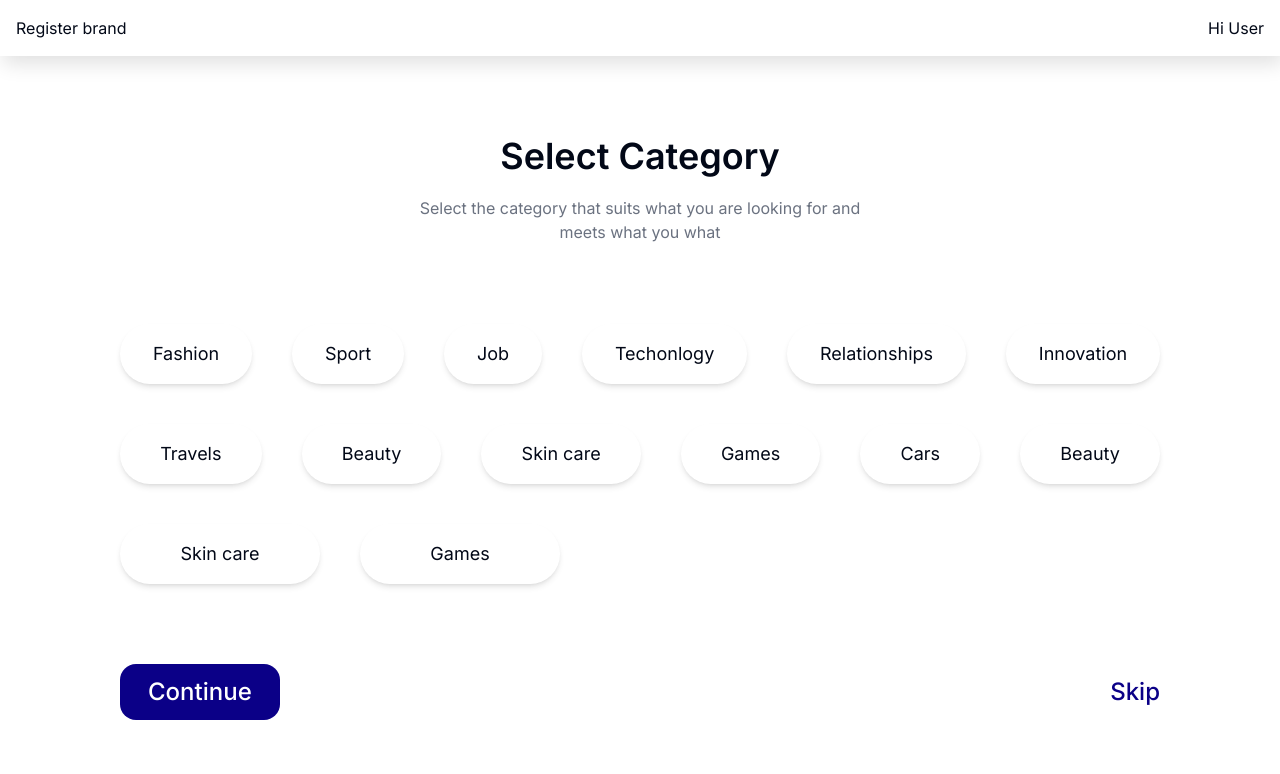
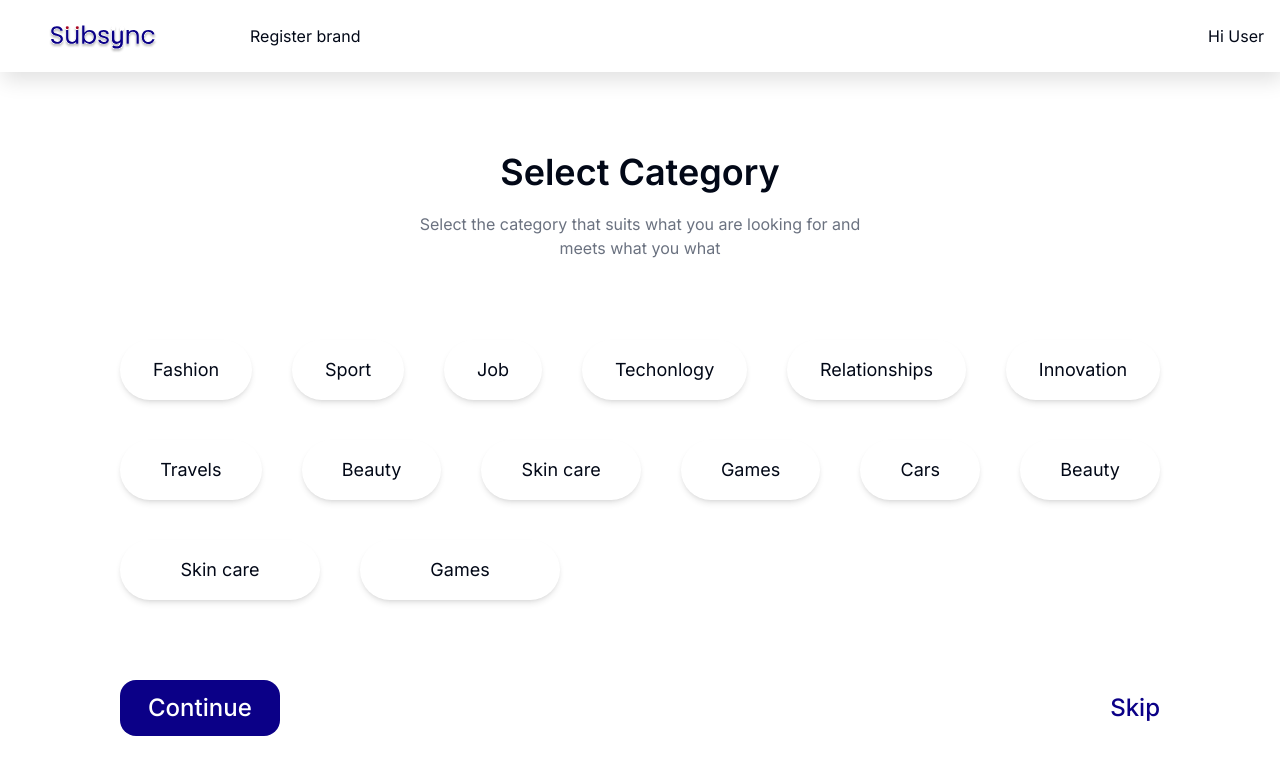
Before and after one commit to highfee/subsync-newsletter, a Next.js app: page /user/categoryPage in a window 1280 px wide. Shown: the top 774 px of the page. Built offline with nearby package versions, Linux system fonts and the light colour scheme.

Commit message:
fix layout issue

```diff
--- a/components/userNavbar/userNavbar.jsx
+++ b/components/userNavbar/userNavbar.jsx
@@ -8,7 +8,7 @@ const UserNavbar = () => {
     <div className="b shadow-sm p-4 sticky top-0 bg-white z-50">
       <div className="m max-w-container mx-auto flex justify-between items-center">
         <div className="flex items-center gap-5">
-          {/*<Link href="/">
+          <Link href="/">
             <Image
               src="/images/logo.svg"
               alt="logo"
@@ -17,7 +17,7 @@ const UserNavbar = () => {
               priority
             />
           </Link>
-           */}
+
           <Link href="/">Register brand</Link>
         </div>
 
```
